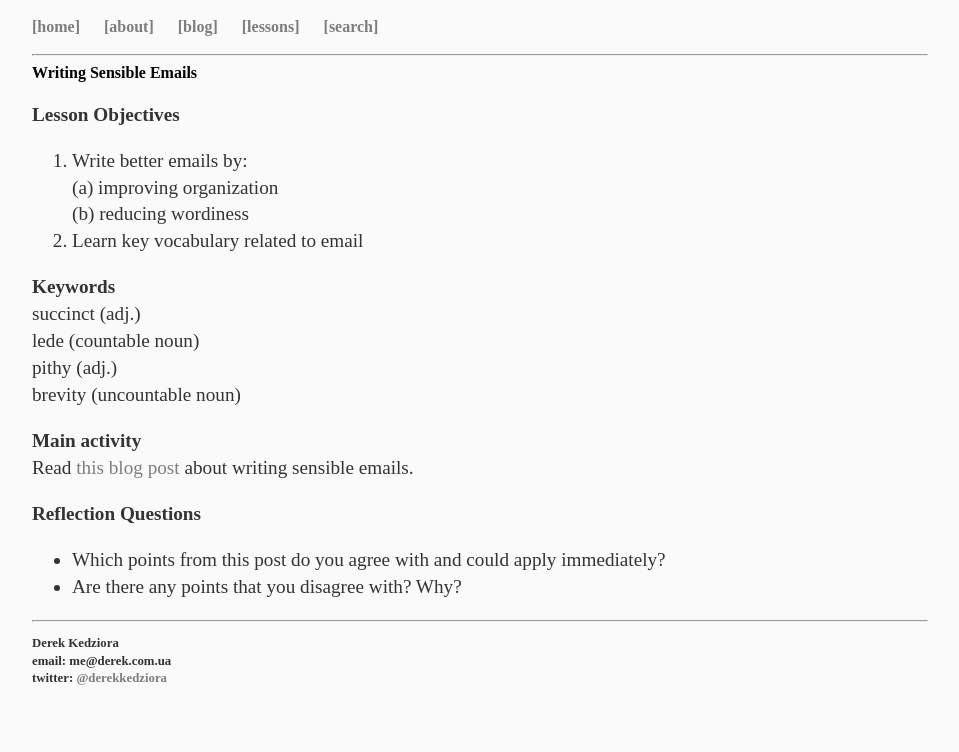
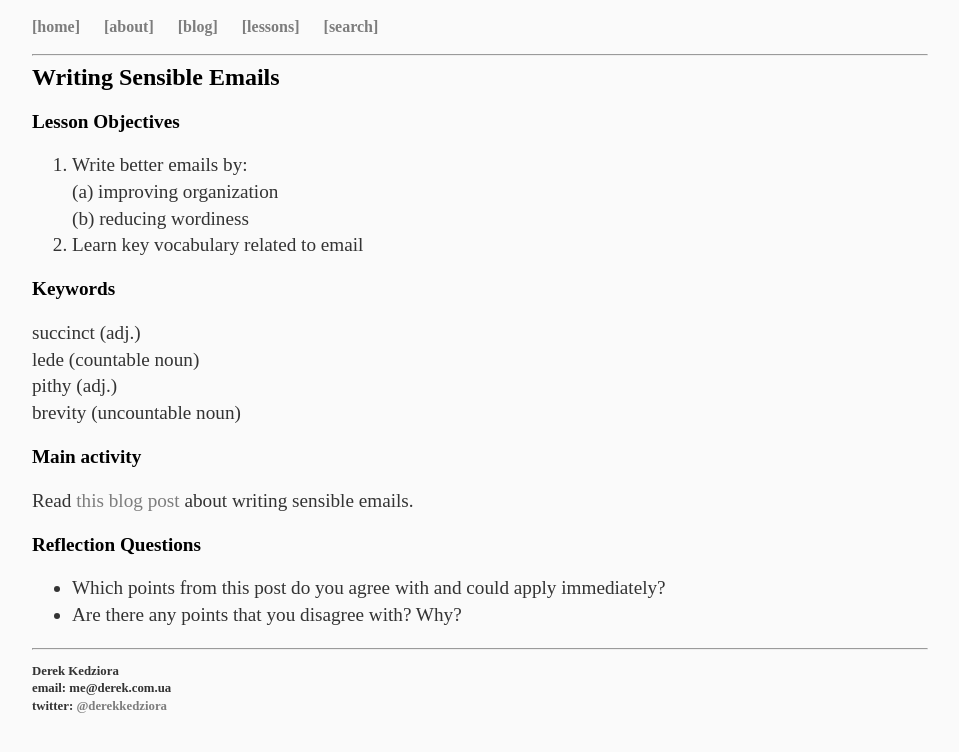
Before and after one commit to ZeroDeth/derekkedziora.github.io, a Jekyll site: the page built from _posts/2016-10-24-sensible-emails.md, in a window 1280 px wide. Shown: the top 752 px of the page, without its empty margins (160-1119 px from the left). Built offline with Jekyll 4.4.1, drawn with Linux system fonts in a browser that asks for light colours; some web fonts are replaced.

Commit message:
formatted

```diff
--- a/_posts/2016-10-24-sensible-emails.md
+++ b/_posts/2016-10-24-sensible-emails.md
@@ -8,23 +8,24 @@ date: 2016-10-24
 permalink: "/lessons/sensible-emails"
 description: "How to avoid clutter and streamline the emails you write"
 ---
-#### Writing Sensible Emails
-<b>Lesson Objectives</b>
+## Writing Sensible Emails
+<p></p>
+### Lesson Objectives
 1. Write better emails by:<br/>
     (a) improving organization<br/>
 	(b) reducing wordiness<br/>
 2. Learn key vocabulary related to email
 
-**Keywords**
+### Keywords
 succinct (adj.)
 lede (countable noun)
 pithy (adj.)
 brevity (uncountable noun)
 
-**Main activity**
+### Main activity
 Read <a href="http://www.43folders.com/2005/09/19/writing-sensible-email-messages" target="_blank">this blog post</a> about writing sensible emails.
 
-<p><b>Reflection Questions</b></p>
+### Reflection Questions
 <ul>
 <li>Which points from this post do you agree with and could apply immediately?</li>
 <li>Are there any points that you disagree with? Why?</li></ul>
```
